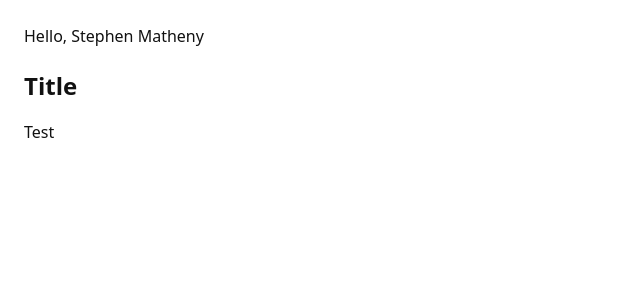
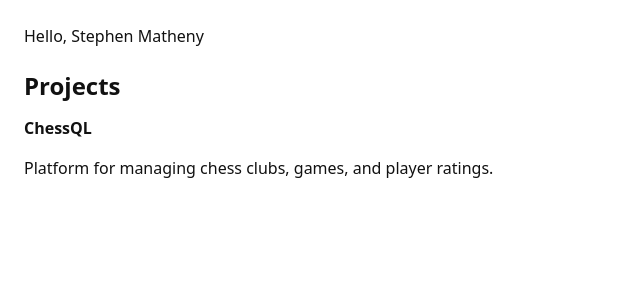
Before and after one commit to stephenmatheny/smatheny, a React (Vite) app: page / in a window 1280 px wide. Shown: the top 300 px of the page, without its empty margins (0-640 px from the left). Built offline with nearby package versions, Linux system fonts and the light colour scheme.

Commit message:
feat: extract Projects component

```diff
--- a/src/App.jsx
+++ b/src/App.jsx
@@ -1,4 +1,5 @@
 import Section from "./components/Section";
+import Projects from "./components/Projects";
 import { profile } from "./data/profile";
 
 import "./App.css";
@@ -8,8 +9,8 @@ export default function App() {
     <>
       Hello, {profile.firstName} {profile.lastName}
 
-      <Section title="Title">
-        <p>Test</p>
+      <Section title="Projects">
+        <Projects projects={profile.projects} />
       </Section>
     </>
   )
--- /dev/null
+++ b/src/components/Projects.jsx
@@ -0,0 +1,15 @@
+export default function Projects({ projects }) {
+    if (!projects || projects.length === 0) {
+        return <p>No projects yet.</p>;
+    }
+    return (
+        <div>
+            {projects.map((project) => (
+                <div key={project.name}>
+                    <strong>{project.name}</strong>
+                    <p>{project.description}</p>
+                </div>
+            ))}
+        </div>
+    );
+}
```
